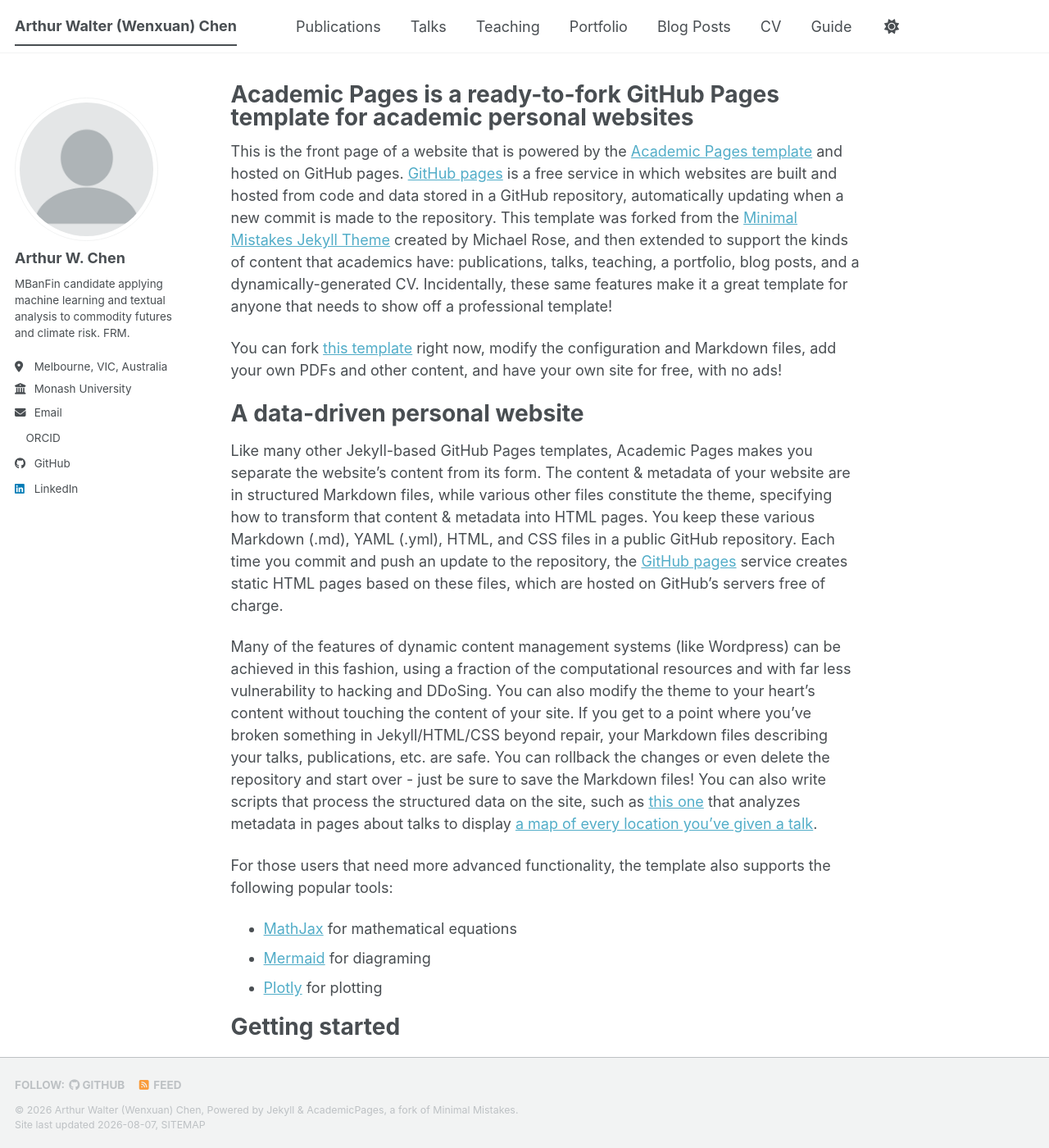
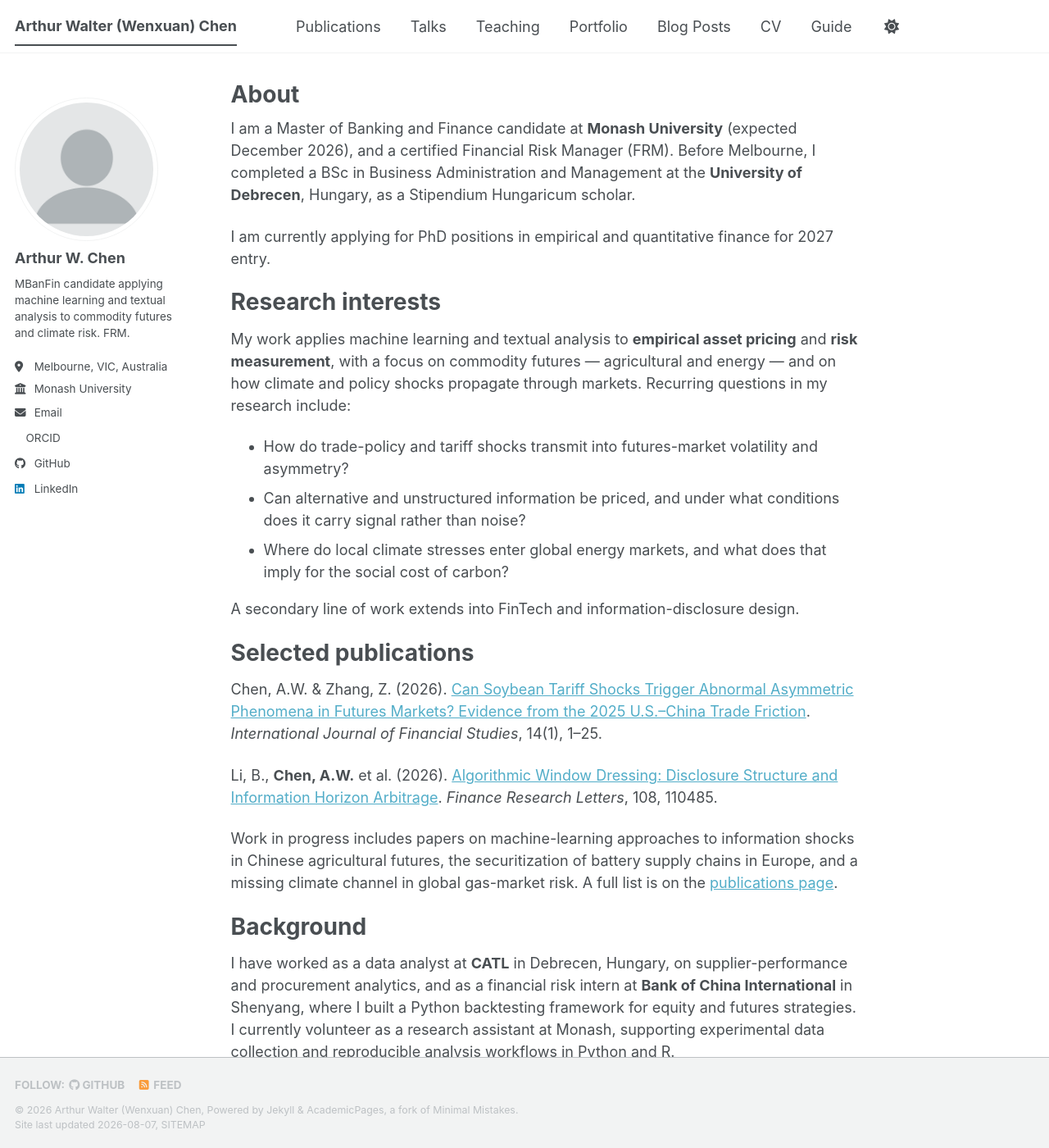
Before and after one commit to wxchen2001-commits/wxchen2001-commits.github.io, a Jekyll site: the page built from _pages/about.md, in a window 1280 px wide and 1400 px high. Shown: the whole window at 82% size. Built offline with Jekyll 4.4.1, drawn with Linux system fonts in a browser that asks for light colours; a style sheet for code colours, icons or effects is not loaded; some of the changed text lies outside the part shown.

Commit message:
Update about.md

```diff
--- a/_pages/about.md
+++ b/_pages/about.md
@@ -1,56 +1,38 @@
 ---
 permalink: /
-title: "Academic Pages is a ready-to-fork GitHub Pages template for academic personal websites"
+title: "About"
 author_profile: true
 redirect_from:
   - /about/
   - /about.html
 ---
 
-This is the front page of a website that is powered by the [Academic Pages template](https://github.com/academicpages/academicpages.github.io) and hosted on GitHub pages. [GitHub pages](https://pages.github.com) is a free service in which websites are built and hosted from code and data stored in a GitHub repository, automatically updating when a new commit is made to the repository. This template was forked from the [Minimal Mistakes Jekyll Theme](https://mmistakes.github.io/minimal-mistakes/) created by Michael Rose, and then extended to support the kinds of content that academics have: publications, talks, teaching, a portfolio, blog posts, and a dynamically-generated CV. Incidentally, these same features make it a great template for anyone that needs to show off a professional template!
+I am a Master of Banking and Finance candidate at **Monash University** (expected December 2026), and a certified Financial Risk Manager (FRM). Before Melbourne, I completed a BSc in Business Administration and Management at the **University of Debrecen**, Hungary, as a Stipendium Hungaricum scholar.
 
- You can fork [this template](https://github.com/academicpages/academicpages.github.io) right now, modify the configuration and Markdown files, add your own PDFs and other content, and have your own site for free, with no ads!
+I am currently applying for PhD positions in empirical and quantitative finance for 2027 entry.
 
-A data-driven personal website
+Research interests
 ======
-Like many other Jekyll-based GitHub Pages templates, Academic Pages makes you separate the website's content from its form. The content & metadata of your website are in structured Markdown files, while various other files constitute the theme, specifying how to transform that content & metadata into HTML pages. You keep these various Markdown (.md), YAML (.yml), HTML, and CSS files in a public GitHub repository. Each time you commit and push an update to the repository, the [GitHub pages](https://pages.github.com/) service creates static HTML pages based on these files, which are hosted on GitHub's servers free of charge.
+My work applies machine learning and textual analysis to **empirical asset pricing** and **risk measurement**, with a focus on commodity futures — agricultural and energy — and on how climate and policy shocks propagate through markets. Recurring questions in my research include:
 
-Many of the features of dynamic content management systems (like Wordpress) can be achieved in this fashion, using a fraction of the computational resources and with far less vulnerability to hacking and DDoSing. You can also modify the theme to your heart's content without touching the content of your site. If you get to a point where you've broken something in Jekyll/HTML/CSS beyond repair, your Markdown files describing your talks, publications, etc. are safe. You can rollback the changes or even delete the repository and start over - just be sure to save the Markdown files! You can also write scripts that process the structured data on the site, such as [this one](https://github.com/academicpages/academicpages.github.io/blob/master/talkmap.ipynb) that analyzes metadata in pages about talks to display [a map of every location you've given a talk](https://academicpages.github.io/talkmap.html).
+- How do trade-policy and tariff shocks transmit into futures-market volatility and asymmetry?
+- Can alternative and unstructured information be priced, and under what conditions does it carry signal rather than noise?
+- Where do local climate stresses enter global energy markets, and what does that imply for the social cost of carbon?
 
-For those users that need more advanced functionality, the template also supports the following popular tools:
-- [MathJax](https://www.mathjax.org/) for mathematical equations
-- [Mermaid](https://mermaid.js.org/) for diagraming
-- [Plotly](https://plotly.com/javascript/) for plotting
+A secondary line of work extends into FinTech and information-disclosure design.
 
-Getting started
+Selected publications
 ======
-1. Register a GitHub account if you don't have one and confirm your e-mail (required!)
-1. Fork [this template](https://github.com/academicpages/academicpages.github.io) by clicking the "Use this template" button in the top right.
-1. Go to the repository's settings (rightmost item in the tabs that start with "Code", should be below "Unwatch"). Rename the repository "[your GitHub username].github.io", which will also be your website's URL.
-1. Set site-wide configuration and create content & metadata (see below -- also see [this set of diffs](https://archive.is/3TPas) showing what files were changed to set up [an example site](https://getorg-testacct.github.io) for a user with the username "getorg-testacct")
-1. Upload any files (like PDFs, .zip files, etc.) to the files/ directory. They will appear at https://[your GitHub username].github.io/files/example.pdf.
-1. Check status by going to the repository settings, in the "GitHub pages" section
+Chen, A.W. & Zhang, Z. (2026). [Can Soybean Tariff Shocks Trigger Abnormal Asymmetric Phenomena in Futures Markets? Evidence from the 2025 U.S.–China Trade Friction](https://doi.org/10.3390/ijfs14010003). *International Journal of Financial Studies*, 14(1), 1–25.
 
-Site-wide configuration
-------
-The main configuration file for the site is in the base directory in [_config.yml](https://github.com/academicpages/academicpages.github.io/blob/master/_config.yml), which defines the content in the sidebars and other site-wide features. You will need to replace the default variables with ones about yourself and your site's github repository. The configuration file for the top menu is in [_data/navigation.yml](https://github.com/academicpages/academicpages.github.io/blob/master/_data/navigation.yml). For example, if you don't have a portfolio or blog posts, you can remove those items from that navigation.yml file to remove them from the header.
+Li, B., **Chen, A.W.** et al. (2026). [Algorithmic Window Dressing: Disclosure Structure and Information Horizon Arbitrage](https://doi.org/10.1016/j.frl.2026.110485). *Finance Research Letters*, 108, 110485.
 
-Create content & metadata
-------
-For site content, there is one Markdown file for each type of content, which are stored in directories like _publications, _talks, _posts, _teaching, or _pages. For example, each talk is a Markdown file in the [_talks directory](https://github.com/academicpages/academicpages.github.io/tree/master/_talks). At the top of each Markdown file is structured data in YAML about the talk, which the theme will parse to do lots of cool stuff. The same structured data about a talk is used to generate the list of talks on the [Talks page](https://academicpages.github.io/talks), each [individual page](https://academicpages.github.io/talks/2012-03-01-talk-1) for specific talks, the talks section for the [CV page](https://academicpages.github.io/cv), and the [map of places you've given a talk](https://academicpages.github.io/talkmap.html) (if you run this [python file](https://github.com/academicpages/academicpages.github.io/blob/master/talkmap.py) or [Jupyter notebook](https://github.com/academicpages/academicpages.github.io/blob/master/talkmap.ipynb), which creates the HTML for the map based on the contents of the _talks directory).
+Work in progress includes papers on machine-learning approaches to information shocks in Chinese agricultural futures, the securitization of battery supply chains in Europe, and a missing climate channel in global gas-market risk. A full list is on the [publications page](/publications/).
 
-**Markdown generator**
+Background
+======
+I have worked as a data analyst at **CATL** in Debrecen, Hungary, on supplier-performance and procurement analytics, and as a financial risk intern at **Bank of China International** in Shenyang, where I built a Python backtesting framework for equity and futures strategies. I currently volunteer as a research assistant at Monash, supporting experimental data collection and reproducible analysis workflows in Python and R.
 
-The repository includes [a set of Jupyter notebooks](https://github.com/academicpages/academicpages.github.io/tree/master/markdown_generator
-) that converts a CSV containing structured data about talks or presentations into individual Markdown files that will be properly formatted for the Academic Pages template. The sample CSVs in that directory are the ones I used to create my own personal website at stuartgeiger.com. My usual workflow is that I keep a spreadsheet of my publications and talks, then run the code in these notebooks to generate the Markdown files, then commit and push them to the GitHub repository.
-
-How to edit your site's GitHub repository
-------
-Many people use a git client to create files on their local computer and then push them to GitHub's servers. If you are not familiar with git, you can directly edit these configuration and Markdown files directly in the github.com interface. Navigate to a file (like [this one](https://github.com/academicpages/academicpages.github.io/blob/master/_talks/2012-03-01-talk-1.md) and click the pencil icon in the top right of the content preview (to the right of the "Raw | Blame | History" buttons). You can delete a file by clicking the trashcan icon to the right of the pencil icon. You can also create new files or upload files by navigating to a directory and clicking the "Create new file" or "Upload files" buttons.
-
-Example: editing a Markdown file for a talk
-![Editing a Markdown file for a talk](/images/editing-talk.png)
-
-For more info
-------
-More info about configuring Academic Pages can be found in [the guide](https://academicpages.github.io/markdown/), the [growing wiki](https://github.com/academicpages/academicpages.github.io/wiki), and you can always [ask a question on GitHub](https://github.com/academicpages/academicpages.github.io/discussions). The [guides for the Minimal Mistakes theme](https://mmistakes.github.io/minimal-mistakes/docs/configuration/) (which this theme was forked from) might also be helpful.
+Contact
+======
+The best way to reach me is by email at [wche0242@student.monash.edu](mailto:wche0242@student.monash.edu). My CV is available [here](/cv/), and my publication record is indexed on [ORCID](https://orcid.org/0009-0007-1627-6473).
```
